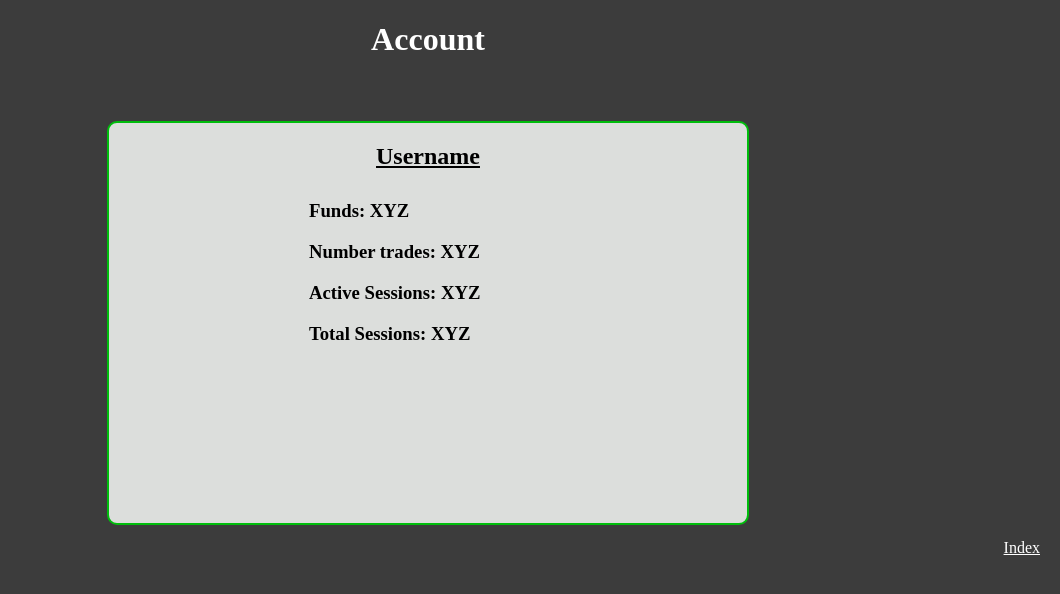
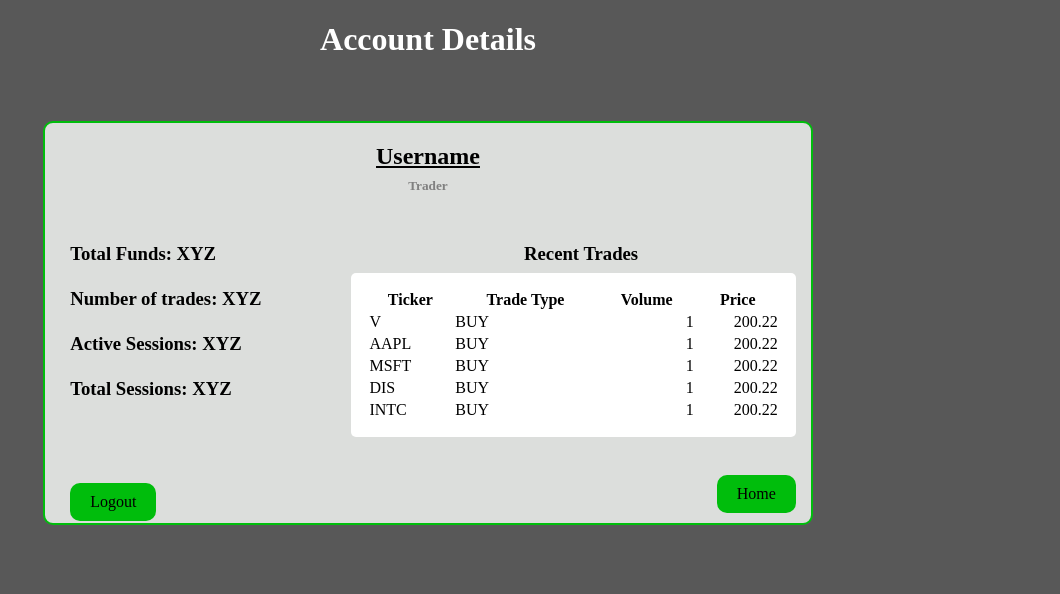
Before and after one commit to ECE493Team4/autotradweb, a Flask app: page /account in a window 1280 px wide. Shown: the top 594 px of the page, without its empty margins (220-1280 px from the left). Run offline with Flask 3, Linux system fonts and the light colour scheme.

Commit message:
Completed Account page
JS yet to be tested.

```diff
--- a/autotradeweb/templates/account.html
+++ b/autotradeweb/templates/account.html
@@ -5,7 +5,93 @@
     <meta charset="UTF-8">
     <title>Account</title>
 </head>
-<body style="background-color: rgb(60, 60, 60);height:100%;width:100%;">
+<body style="background-color: rgb(88, 88, 88);height:100%;width:100%;">
+<div style="width:100%;height:100px;text-align:center">
+    <h1 style="color:white">Account Details</h2>
+</div>
+<div style="width:100%;height:400px;display:-webkit-flex">
+    <div style="width:20%;height:100%;display:-webkit-inline-flex">
+        <span></span>
+    </div>
+    <div style="width:60%;height:100%;background-color:rgb(220, 222, 220);border-radius:10px;border:2px solid rgb(0, 189, 12)">
+        <div style="width:100%;height:25%;">
+            <h2 style="text-align:center;text-decoration:underline;margin-bottom:-15px;"><span id="username">Username</span></h2>
+            <h5 style="text-align:center;color:gray;margin-bottom:60px;"><span id="username">Trader</span></h5>
+        </div>
+        <div style="width:100%;height:75%;display:-webkit-flex">
+            <div style="width:40%;height:100%">
+                <div style="width:100%;padding-left:25px;height:15%">
+                    <h3 style="margin:0">Total Funds: <span id="funds">XYZ</span></h3>
+                </div>
+                <div style="width:100%;padding-left:25px;height:15%">
+                    <h3 style="margin:0">Number of trades: <span id="trades">XYZ</span></h3>
+                </div>
+                <div style="width:100%;padding-left:25px;height:15%">
+                    <h3 style="margin:0">Active Sessions: <span id="active">XYZ</span></h3>
+                </div>
+                <div style="width:100%;padding-left:25px;height:35%">
+                    <h3 style="margin:0">Total Sessions: <span id="total_t">XYZ</span></h3>
+                </div>
+                <div style="width:100%;padding-left:25px;bottom:0">
+                    <a style="padding:10px 20px;background-color:rgb(0, 189, 12);text-align:center;border-radius:10px;border-color:black;appearance:button;color:black;text-decoration:none" href="/logout">Logout</a>
+                </div>
+            </div>
+            <div style="width:60%;height:100%">
+                <div style="height:10%">
+                    <h3 style="text-align:center;margin:0">Recent Trades</h3>
+                </div>
+                <div style="padding-right:15px;">
+                    <table style="background-color:white;border-radius:5px;width:100%;padding:15px;height:80%">
+                        <tr>
+                            <th>Ticker</th>
+                            <th>Trade Type</th>
+                            <th>Volume</th>
+                            <th>Price</th>
+                        </tr>
+                        <tr>
+                            <td style="text-align:left" id="ticker0">V</td>
+                            <td style="text-align:left" id="type0">BUY</td>
+                            <td style="text-align:right" id="volume0">1</td>
+                            <td style="text-align:right" id="price0">200.22</td>
+                        </tr>
+                        <tr>
+                            <td style="text-align:left" id="ticker0">AAPL</td>
+                            <td style="text-align:left" id="type1">BUY</td>
+                            <td style="text-align:right" id="volume1">1</td>
+                            <td style="text-align:right" id="price1">200.22</td>
+                        </tr>
+                        <tr>
+                            <td style="text-align:left" id="ticker0">MSFT</td>
+                            <td style="text-align:left" id="type2">BUY</td>
+                            <td style="text-align:right" id="volume2">1</td>
+                            <td style="text-align:right" id="price2">200.22</td>
+                        </tr>
+                        <tr>
+                            <td style="text-align:left" id="ticker0">DIS</td>
+                            <td style="text-align:left" id="type3">BUY</td>
+                            <td style="text-align:right" id="volume3">1</td>
+                            <td style="text-align:right" id="price3">200.22</td>
+                        </tr>
+                        <tr>
+                            <td style="text-align:left" id="ticker0">INTC</td>
+                            <td style="text-align:left" id="type4">BUY</td>
+                            <td style="text-align:right" id="volume4">1</td>
+                            <td style="text-align:right" id="price4">200.22</td>
+                        </tr>
+                    </table>
+                </div>
+                <div style="width:100%;bottom:0;text-align:-webkit-right">
+                    <a style="padding:10px 20px;background-color:rgb(0, 189, 12);text-align:center;border-radius:10px;border-color:black;appearance:button;color:black;text-decoration:none;display:-webkit-inline-flex;margin:38px 15px 0 0" href="/index">Home</a>
+                </div>
+            </div>
+        </div>
+    </div>
+    <div style="width:20%;height:100%;display:-webkit-inline-flex">
+        <span></span>
+    </div>
+</div>
+<br>
+<br>
 
 <script>
 var getJSON = function(url, callback) {
@@ -23,44 +109,75 @@ var getJSON = function(url, callback) {
     xhr.send();
 };
 
-   getJSON('/user',
+var setTableRow = function(rowNum, trade) {
+    var sid = trade.session_id
+    getJSON('/trades_sessions/'+sid.toString(),
+    function(err, data) {
+      if (err !== null) {
+        alert('Something went wrong, please refresh. ');
+      } else {
+        ticker = data.ticker
+        document.getElementById("ticker"+rowNum.toString()).innerHTML = ticker.toString()
+        document.getElementById("type"+rowNum.toString()).innerHTML = trade.trade_type.toString()
+        document.getElementById("volume"+rowNum.toString()).innerHTML = ticker.volume.toString()
+        document.getElementById("price"+rowNum.toString()).innerHTML = ticker.price.toString()
+      }
+    });
+};
+
+var bank = 0
+var username = ""
+var total_sessions = 0
+var active_sessions = 0
+
+getJSON('/user',
 function(err, data) {
   if (err !== null) {
-    alert('Something went wrong: ' + err);
+    alert('Something went wrong, please refresh. ');
   } else {
-    alert('Your bank count: ' + data.bank);
+    bank = data.bank
+    username = data.username
+    document.getElementById("funds").innerHTML = bank.toString()
+    document.getElementById("username").innerHTML = username
+  }
+});
+
+getJSON('/trade_sessions',
+function(err, data) {
+  if (err !== null) {
+    alert('Something went wrong, please refresh. ');
+  } else {
+    total_sessions = data.length
+    document.getElementById("total_t").innerHTML = total_sessions.toString()
+    for (var i = 0; i<total_sessions;i++)
+    {
+        if(!total_sessions[i].is_finished)
+        {
+            active_sessions += 1
+        }
+    }
+    document.getElementById("active").innerHTML = active_sessions.toString()
+  }
+});
+
+getJSON('/trades',
+function(err, data) {
+  if (err !== null) {
+    alert('Something went wrong, please refresh. ');
+  } else {
+        trades = data.sort((a,b) {
+            ta = new Date(a.time_stamp)
+            tb = new Date(b.time_stamp)
+            if (ta > tb){return 1}
+            if (tb > ta){return -1}
+            else {return 0}
+        })
+        for(var i = 0; i<5;i++)
+        {
+            setTableRow(i, trades[i])
+        }
   }
 });
 </script>
-
-<div style="width:100%;height:100px;text-align:center">
-    <h1 style="color:white">Account</h2>
-</div>
-<div style="width:100%;height:400px;display:-webkit-flex">
-    <div style="width:25%;height:100%;display:-webkit-inline-flex">
-        <span></span>
-    </div>
-    <div style="width:50%;height:100%;background-color:rgb(220, 222, 220);border-radius:10px;border:2px solid rgb(0, 189, 12)">
-        <h2 style="text-align:center;text-decoration:underline;margin-bottom:30px;">Username</h3>
-        <div style="width:100%;margin:15px 200px">
-            <h3>Funds: XYZ</h3>
-        </div>
-        <div style="width:100%;margin:15px 200px">
-            <h3>Number trades: XYZ</h3>
-        </div>
-        <div style="width:100%;margin:15px 200px">
-            <h3>Active Sessions: XYZ</h3>
-        </div>
-        <div style="width:100%;margin:15px 200px">
-            <h3>Total Sessions: XYZ</h3>
-        </div>
-    </div>
-    <div style="width:25%;height:100%;display:-webkit-inline-flex">
-        <span></span>
-    </div>
-</div>
-<br>
-<a href="/index" style="color:white;position:absolute;right:0;bottom:5;margin-right:20px">Index</a>
-<br>
 </body>
 </html>
```
